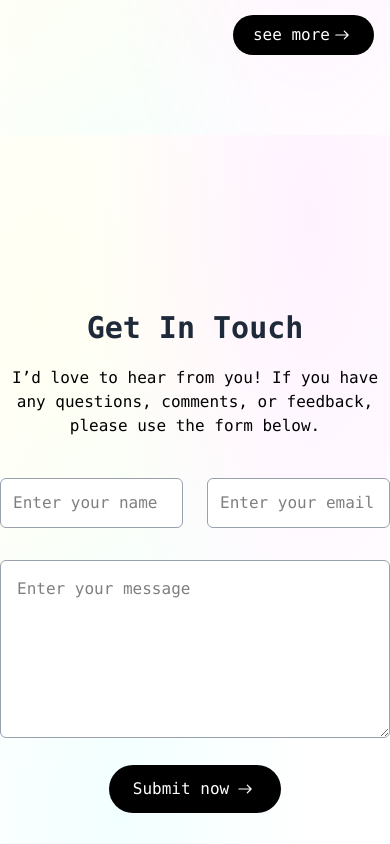
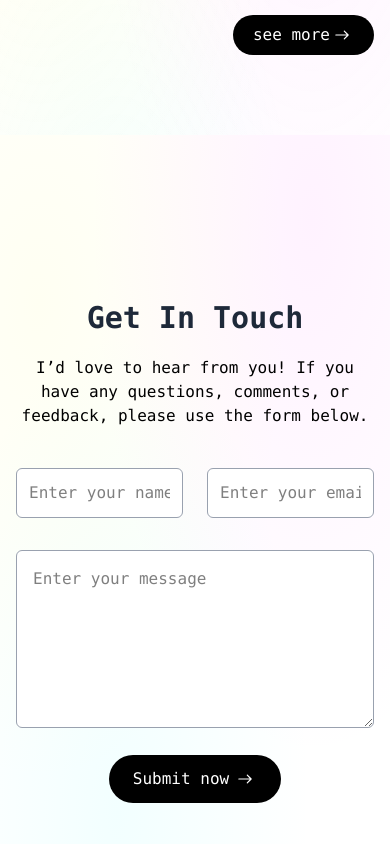
Before and after one commit to kavishka-wilagedara/my-portfolio, a React (Vite) app: page / in a window 390 px wide. Shown: the part 5920-6764 px from the top of the page. Built offline with nearby package versions, Linux system fonts and the light colour scheme; no server answers.

Commit message:
style(contact): update header for mobile responsiveness

```diff
--- a/src/sections/Contact.jsx
+++ b/src/sections/Contact.jsx
@@ -30,10 +30,10 @@ const Contact = () => {
   return (
     <section
       id="contact"
-      className="min-h-screen flex flex-col items-center justify-center py-12 sm:py-20 bg-rainbow font-mono"
+      className="min-h-screen flex flex-col items-center justify-center py-20 font-mono bg-rainbow"
     >
-      <div>
-        <h2 className="text-3xl sm:text-4xl lg:text-5xl font-bold mb-2 sm:mb-3 text-gray-800 text-center mt-7">
+      <div className="max-w-6xl mx-auto px-4 sm:px-6">
+        <h2 className="text-3xl sm:text-4xl lg:text-5xl font-bold mb-2 sm:mb-3 text-gray-800 text-center mt-2 sm:mt-10">
           Get In Touch
         </h2>
 
```
